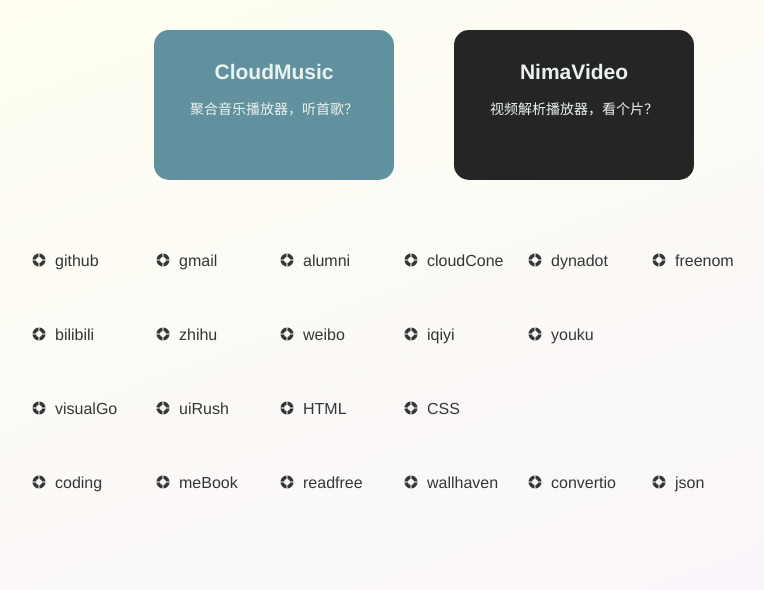
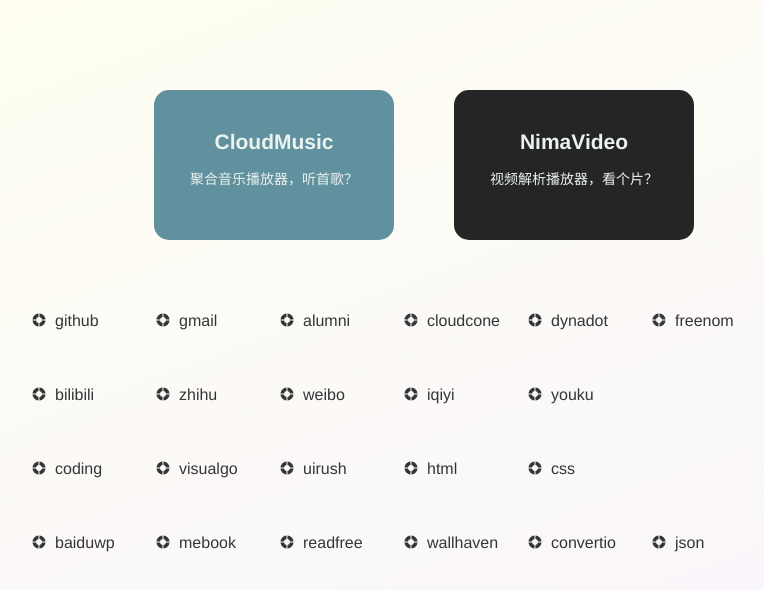
Before and after one commit to ricev/webox, a Vue app: page /#/ in a window 1280 px wide. Shown: the top 590 px of the page, without its empty margins (216-980 px from the left). Built offline with nearby package versions, Linux system fonts and the light colour scheme; a small style sheet from the web is missing.

Commit message:
add baiduwp

```diff
--- a/src/config.js
+++ b/src/config.js
@@ -17,7 +17,7 @@
             url: "http://mail.alumni.hust.edu.cn"
           },
           {
-            name: "cloudCone",
+            name: "cloudcone",
             url: "https://app.cloudcone.com/?ref=1677"
           },
           {
@@ -59,19 +59,23 @@
         name: "开发",
         sites: [
           {
-            name: "visualGo",
+            name: "coding",
+            url: "http://www.codingkuai.com"
+          },
+          {
+            name: "visualgo",
             url: "https://visualgo.net/zh"
           },
           {
-            name: "uiRush",
+            name: "uirush",
             url: "https://uirush.com/page/design"
           },
           {
-            name: "HTML",
+            name: "html",
             url: "https://htmlreference.io/"
           },
           {
-            name: "CSS",
+            name: "css",
             url: "https://cssreference.io/"
           }
         ]
@@ -80,11 +84,11 @@
         name: "资源",
         sites: [
           {
-            name: "coding",
-            url: "http://www.codingkuai.com"
+            name: "baiduwp",
+            url: "https://pan.baiduwp.com/"
           },
           {
-            name: "meBook",
+            name: "mebook",
             url: "http://mebook.cc"
           },
           {
--- a/src/views/Home.vue
+++ b/src/views/Home.vue
@@ -79,6 +79,9 @@
   color: #ebf3ef;
   background-image: linear-gradient(-20deg, #f8f3ff 0%, #fffff0 100%);
 }
+.project {
+  margin-top: 60px;
+}
 .project-item {
   display: inline-block;
   width: 240px;
@@ -97,7 +100,7 @@
   transform: scale(1.1);
 }
 .project-item h1 {
-  margin-top: 30px;
+  margin-top: 40px;
   color: #ebf3ef;
   font-size: 21px;
 }
```
